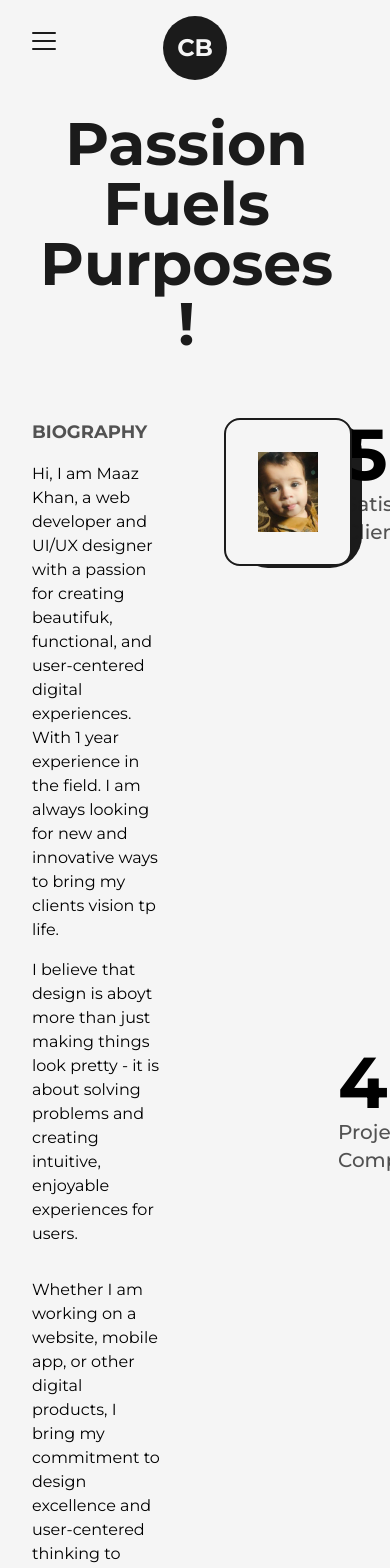
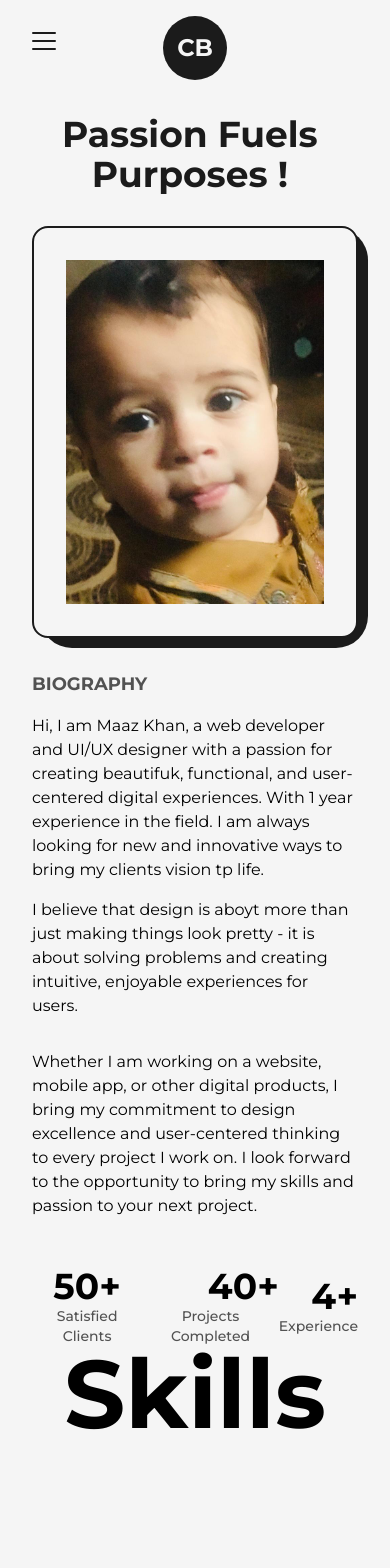
Before and after one commit to mmaazkhanhere/learningRepo, a Next.js app in the folder portfolio-website/: page /about in a window 390 px wide. Shown: the top 1568 px of the page. Built offline with nearby package versions, Linux system fonts and the light colour scheme.

Commit message:
biography made responsive

```diff
--- a/portfolio-website/src/pages/about.tsx
+++ b/portfolio-website/src/pages/about.tsx
@@ -43,10 +43,12 @@
             </Head>
             <main className='flex w-full flex-col items-center justify-center dark:text-light'>
                 <Layout className='pt-16'>
-                    <AnimatedText text="Passion Fuels Purposes !" className='mb-16' />
+                    <AnimatedText text="Passion Fuels Purposes !" className='mb lg:!text-7xl sm:!text-6xl
+                    xs:!text-4xl sm:mb-8' />
 
-                    <div className='grid w-full grid-cols-8 gap-16'>
-                        <div className='col-span-3 flex flex-col items-start justify-start'>
+                    <div className='grid w-full grid-cols-8 gap-16 sm:gap-8'>
+                        <div className='col-span-3 flex flex-col items-start justify-start xl:col-span-4
+                        md:order-2 md:col-span-8'>
                             <h2 className='mb-4 text-lg font-bold uppercase text-dark/75
                             dark:text-light/75'>
                                 Biography
@@ -68,7 +70,8 @@
                         </div>
                         {/*Profile Image */}
                         <div className='col-span-3 relative h-max rounded-2xl border-2 border-solid
-                        border-dark dark:bg-dark dark:border-light bg-light p-8'>
+                        border-dark dark:bg-dark dark:border-light bg-light p-8 xl:col-span-4
+                        md:order-1 md:col-span-8'>
                             <div className='absolute top-0 -right-3 -z-10 w-[102%] h-[103%] rounded-[2rem]
                             bg-dark dark:bg-light'/>
                             <Image src={Profile} alt='Profile Picture'
@@ -81,31 +84,32 @@
                         </div>
 
                         {/*Experiences */}
-                        <div className='col-span-2 flex flex-col items-end justify-between'>
-                            <div className='flex flex-col items-end justify-center'>
-                                <span className='inline-block text-7xl font-bold'>
+                        <div className='col-span-2 flex flex-col items-end justify-between xl:col-span-8
+                        xl:flex-row xl:items-center md:order-3'>
+                            <div className='flex flex-col items-end justify-center xl:items-center'>
+                                <span className='inline-block text-7xl font-bold md:text-6xl sm:text-5xl xs:text-4xl'>
                                     <AnimatedNumber value={50} />+
                                 </span>
                                 <h2 className='text-xl font-medium capitalize text-dark/75
-                                dark:text-light'>
+                                dark:text-light xl:text-center md:text-lg sm:text-base xs:text-sm'>
                                     Satisfied Clients
                                 </h2>
                             </div>
                             <div className='flex flex-col items-end justify-center'>
-                                <span className='inline-block text-7xl font-bold'>
+                                <span className='inline-block text-7xl font-bold md:text-6xl sm:text-5xl xs:text-4xl'>
                                     <AnimatedNumber value={40} />+
                                 </span>
                                 <h2 className='text-xl font-medium capitalize text-dark/75
-                                dark:text-light'>
+                                dark:text-light xl:text-center md:text-lg sm:text-base xs:text-sm'>
                                     Projects Completed
                                 </h2>
                             </div>
                             <div className='flex flex-col items-end justify-center'>
-                                <span className='inline-block text-7xl font-bold'>
+                                <span className='inline-block text-7xl font-bold md:text-6xl sm:text-5xl xs:text-4xl'>
                                     <AnimatedNumber value={4} />+
                                 </span>
                                 <h2 className='text-xl font-medium capitalize text-dark/75
-                                dark:text-light'>
+                                dark:text-light xl:text-center md:text-lg sm:text-base xs:text-sm'>
                                     Experience
                                 </h2>
                             </div>
```
